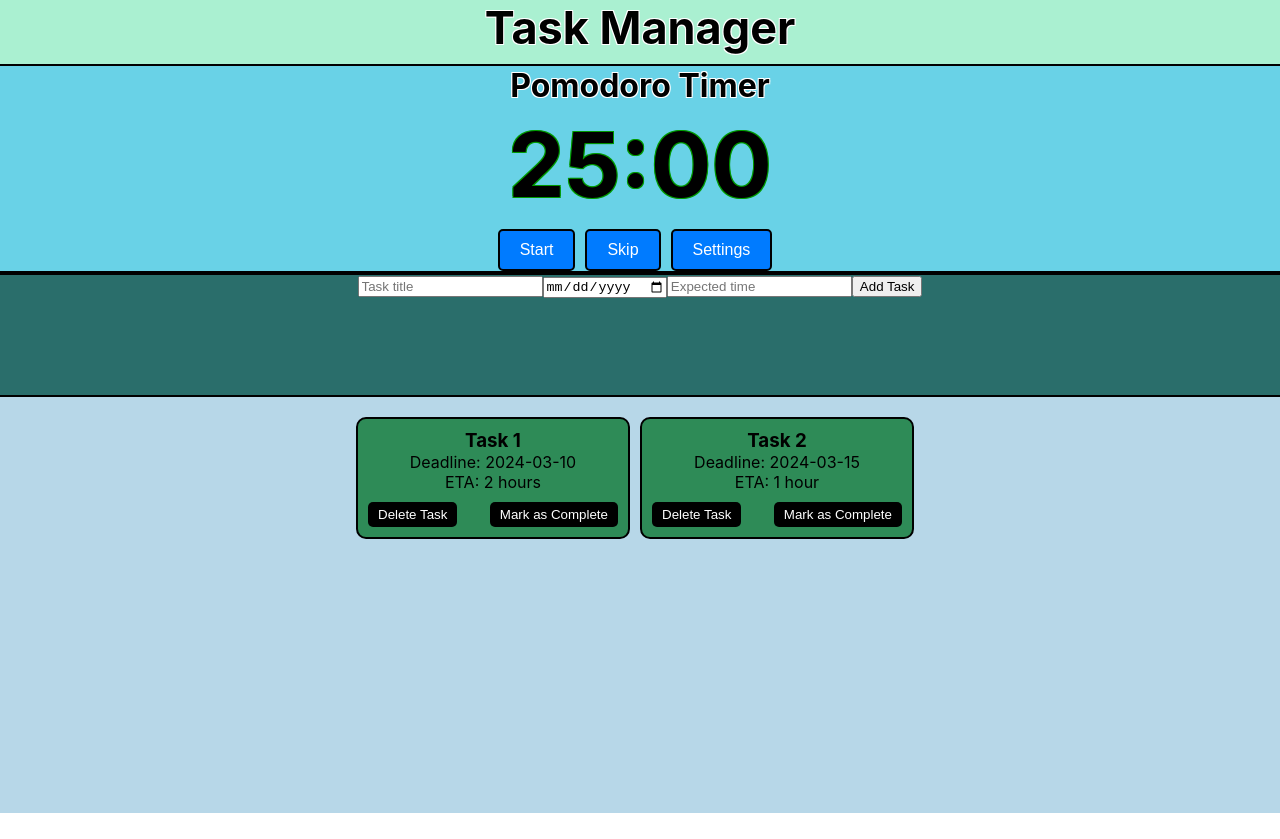
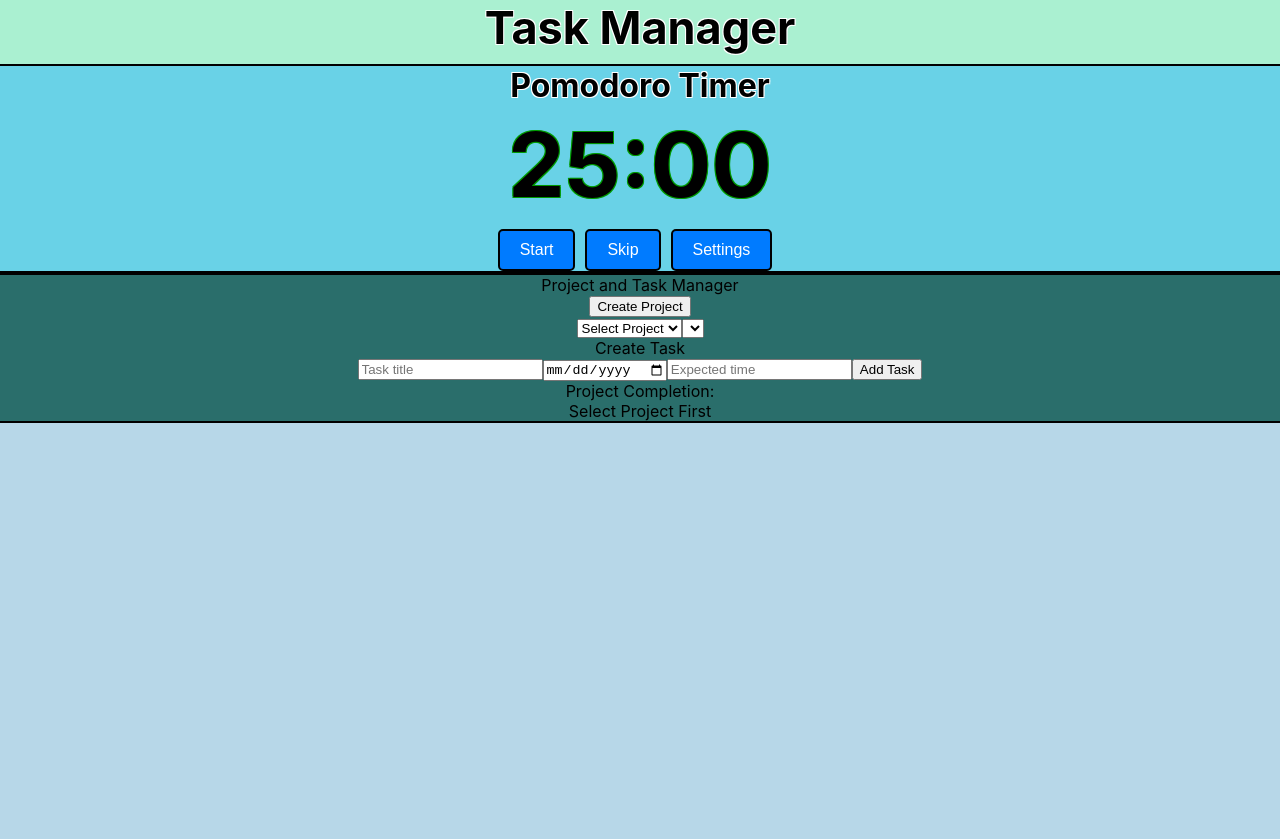
Before and after one commit to MatthewKorkola/Scheduling-Strategizer, a React (Create React App) app: page / in a window 1280 px wide. Before the commit the page ends 813 px from the top, so only its background shows below. Built offline with nearby package versions, Linux system fonts and the light colour scheme.

Commit message:
Added projects

```diff
--- a/src/App.js
+++ b/src/App.js
@@ -7,12 +7,59 @@ import './App.css';
 
 function App() {
     const [tasks, setTasks] = useState([
-        { id: 1, title: 'Task 1', deadline: '2024-03-10', completed: false, expectedTime: '2 hours' },
-        { id: 2, title: 'Task 2', deadline: '2024-03-15', completed: false, expectedTime: '1 hour' }
+        //{ id: 1, title: 'Task 1', deadline: '2024-03-10', completed: false, expectedTime: '2 hours' },
+        //{ id: 2, title: 'Task 2', deadline: '2024-03-15', completed: false, expectedTime: '1 hour' }
     ]);
 
+    const [projects, setProjects] = useState([]); // State for projects
+    const [currentProject, setCurrentProject] = useState(null); // State for current project
+
     const addTask = (newTask) => {
-        setTasks([...tasks, { id: tasks.length + 1, ...newTask }]);
+        if (!currentProject) {
+            alert('Please select a project first.');
+            return;
+        }
+        setTasks([...tasks, { id: tasks.length + 1, ...newTask, project: currentProject.name }]);
+    }
+
+    const createProject = (newProjectName) => {
+        if (!newProjectName.trim()) {
+            alert('Project name must not be empty.');
+            return;
+        }
+        if (projects.length >= 30) {
+            alert('You have reached the maximum limit of 30 projects. Please delete a project before creating a new one.');
+            return;
+        }
+        if (projects.some(project => project.name === newProjectName)) {
+            alert('Project name must be unique.');
+            return;
+        }
+        const newProject = { name: newProjectName, tasks: [] };
+        setProjects([...projects, newProject]);
+        setCurrentProject(newProject); // Set the newly created project as the current project
+    }
+
+    const selectProject = (projectName) => {
+        const project = projects.find(project => project.name === projectName);
+        setCurrentProject(project ? project: currentProject);
+    }
+
+    const deleteProject = (projectName) => {
+        if (!projectName) {
+            // If the user cancels, simply return without further action
+            return;
+        }
+        if (window.confirm(`Are you sure you want to delete the project "${projectName}"?`)) {
+            const updatedProjects = projects.filter(project => project.name !== projectName);
+            setProjects(updatedProjects);
+
+            // Remove tasks associated with the deleted project
+            const updatedTasks = tasks.filter(task => task.project !== projectName);
+            setTasks(updatedTasks);
+
+            setCurrentProject(null);
+        }
     }
 
     const markTaskCompleted = (taskId) => {
@@ -27,6 +74,25 @@ function App() {
         setTasks(updatedTasks);
     }
 
+    // Calculate project completion percentage
+    const projectCompletionPercentage = () => {
+      if (!currentProject) {
+          return 'Select Project First';
+      }
+
+      const projectTasks = tasks.filter(task => task.project === currentProject.name);
+      const totalTasks = projectTasks.length;
+
+      if (totalTasks === 0) {
+          return 'Create Task First';
+      }
+
+      const completedTasks = projectTasks.filter(task => task.completed).length;
+      const percentage = Math.round((completedTasks / totalTasks) * 100);
+
+      return `${percentage}%`;
+  };
+
     return (
         <div className="App">
             <div className="header-section">
@@ -36,10 +102,23 @@ function App() {
                 <Pomodoro />
             </div>
             <div className="task-form-section">
-                <TaskForm addTask={addTask} />
+                <TaskForm
+                    addTask={addTask}
+                    createProject={createProject}
+                    selectProject={selectProject}
+                    deleteProject={deleteProject}
+                    currentProject={currentProject}
+                    projectCompletionPercentage={projectCompletionPercentage}
+                    projects={projects} // Pass projects array as a prop to TaskForm
+                />
             </div>
             <div className="task-list-section">
-                <TaskList tasks={tasks} markTaskCompleted={markTaskCompleted} deleteTask={deleteTask} />
+                <TaskList
+                  tasks={tasks}
+                  currentProject={currentProject}
+                  markTaskCompleted={markTaskCompleted}
+                  deleteTask={deleteTask}
+                />
             </div>
         </div>
     );
--- a/src/components/TaskForm.js
+++ b/src/components/TaskForm.js
@@ -1,7 +1,7 @@
 import React, { useState } from 'react';
 import PropTypes from 'prop-types';
 
-const TaskForm = ({ addTask }) => {
+const TaskForm = ({ addTask, createProject, selectProject, deleteProject, currentProject, projectCompletionPercentage, projects }) => {
     const [title, setTitle] = useState('');
     const [deadline, setDeadline] = useState('');
     const [expectedTime, setExpectedTime] = useState('');
@@ -9,24 +9,64 @@ const TaskForm = ({ addTask }) => {
     const handleSubmit = (e) => {
         e.preventDefault();
         if (!title.trim() || !deadline.trim() || !expectedTime.trim()) return;
+        if (!currentProject) {
+            alert('Please select a project first.');
+            return;
+        }
         addTask({ title, deadline, completed: false, expectedTime });
         setTitle('');
         setDeadline('');
         setExpectedTime('');
     }
 
+    const handleCreateProject = () => {
+        const newProjectName = prompt("Enter new project name:");
+        if (newProjectName !== null) {
+            createProject(newProjectName);
+        }
+    }
+
     return (
-        <form onSubmit={handleSubmit} className="task-form">
-            <input type="text" placeholder="Task title" value={title} onChange={(e) => setTitle(e.target.value)} />
-            <input type="date" value={deadline} onChange={(e) => setDeadline(e.target.value)} />
-            <input type="text" placeholder="Expected time" value={expectedTime} onChange={(e) => setExpectedTime(e.target.value)} />
-            <button type="submit">Add Task</button>
-        </form>
+        <div className="task-form">
+        <div> Project and Task Manager </div>
+            <div> <button onClick={handleCreateProject}>Create Project</button> </div>
+            <div className="project-actions">
+                <select onChange={(e) => selectProject(e.target.value)}>
+                    <option>Select Project</option>
+                    {projects.map(project => (
+                        <option key={project.name} value={project.name} selected={currentProject && currentProject.name === project.name}>{project.name}</option>
+                    ))}
+                </select>
+                <select onChange={(e) => deleteProject(e.target.value)}>
+                    <option></option>
+                    {projects.map(project => (
+                        <option key={project.name} value={project.name}>{project.name}</option>
+                    ))}
+                </select>
+            </div>
+            <div> Create Task </div>
+            <form onSubmit={handleSubmit}>
+                <input type="text" placeholder="Task title" value={title} onChange={(e) => setTitle(e.target.value)} />
+                <input type="date" value={deadline} onChange={(e) => setDeadline(e.target.value)} />
+                <input type="text" placeholder="Expected time" value={expectedTime} onChange={(e) => setExpectedTime(e.target.value)} />
+                <button type="submit">Add Task</button>
+            </form>
+            <div> Project Completion:  </div>
+            <div className="project-completion">
+                {projectCompletionPercentage()}
+            </div>
+        </div>
     );
 }
 
 TaskForm.propTypes = {
-    addTask: PropTypes.func.isRequired
+    addTask: PropTypes.func.isRequired,
+    createProject: PropTypes.func.isRequired,
+    selectProject: PropTypes.func.isRequired,
+    deleteProject: PropTypes.func.isRequired,
+    currentProject: PropTypes.object, // Current project object
+    projectCompletionPercentage: PropTypes.string.isRequired, // Project completion percentage text
+    projects: PropTypes.array.isRequired
 };
 
 export default TaskForm;
--- a/src/components/TaskList.js
+++ b/src/components/TaskList.js
@@ -2,10 +2,15 @@ import React from 'react';
 import PropTypes from 'prop-types';
 import TaskItem from './TaskItem';
 
-const TaskList = ({ tasks, markTaskCompleted, deleteTask }) => {
+const TaskList = ({ tasks, currentProject, markTaskCompleted, deleteTask }) => {
+    // Filter tasks based on the current project
+    const filteredTasks = currentProject
+        ? tasks.filter(task => task.project === currentProject.name)
+        : [];
+
     return (
         <div className="task-list">
-            {tasks.map(task => (
+            {filteredTasks.map(task => (
                 <TaskItem
                     key={task.id}
                     task={task}
@@ -19,6 +24,7 @@ const TaskList = ({ tasks, markTaskCompleted, deleteTask }) => {
 
 TaskList.propTypes = {
     tasks: PropTypes.array.isRequired,
+    currentProject: PropTypes.object,
     markTaskCompleted: PropTypes.func.isRequired,
     deleteTask: PropTypes.func.isRequired
 };
```
